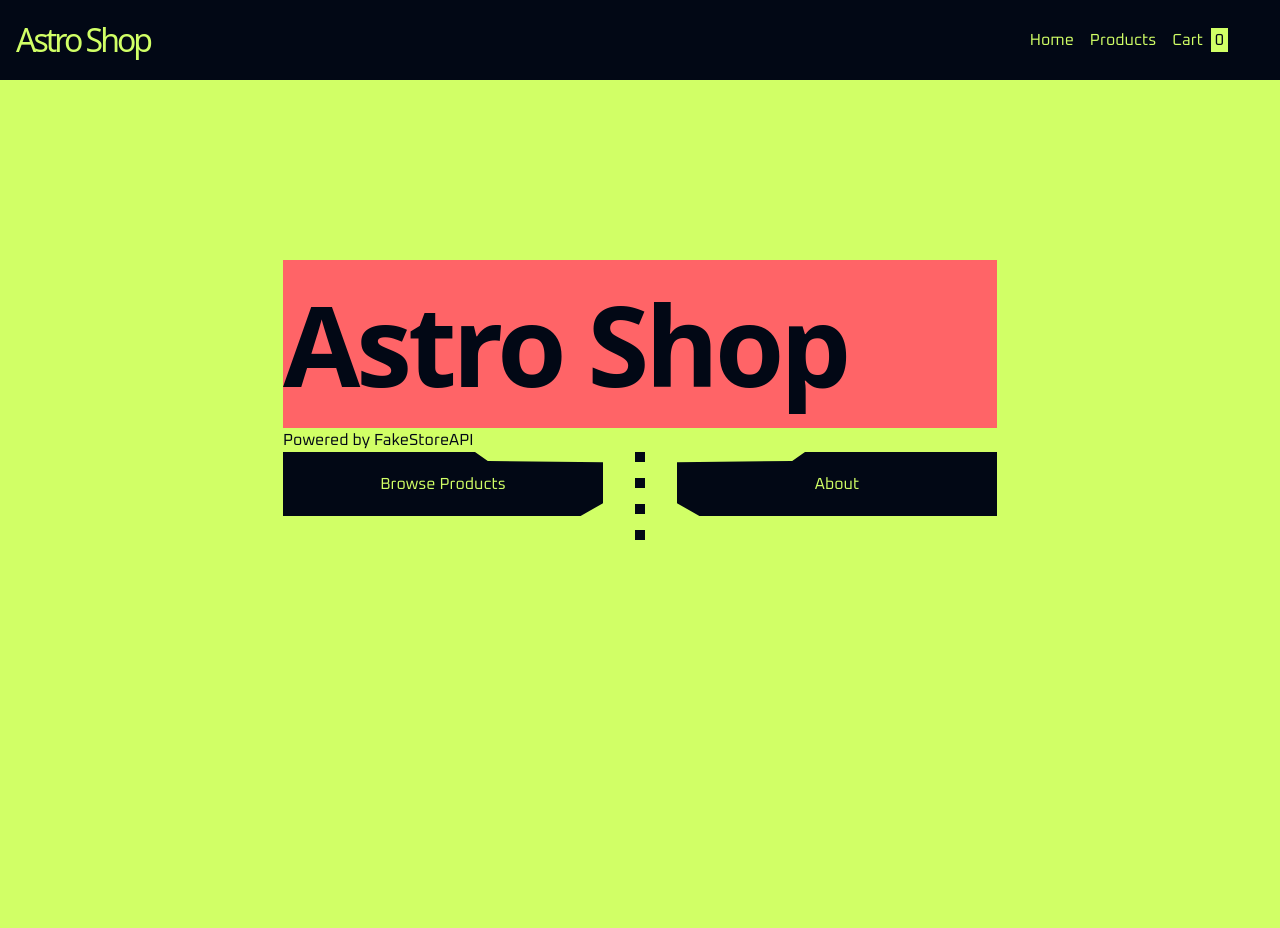
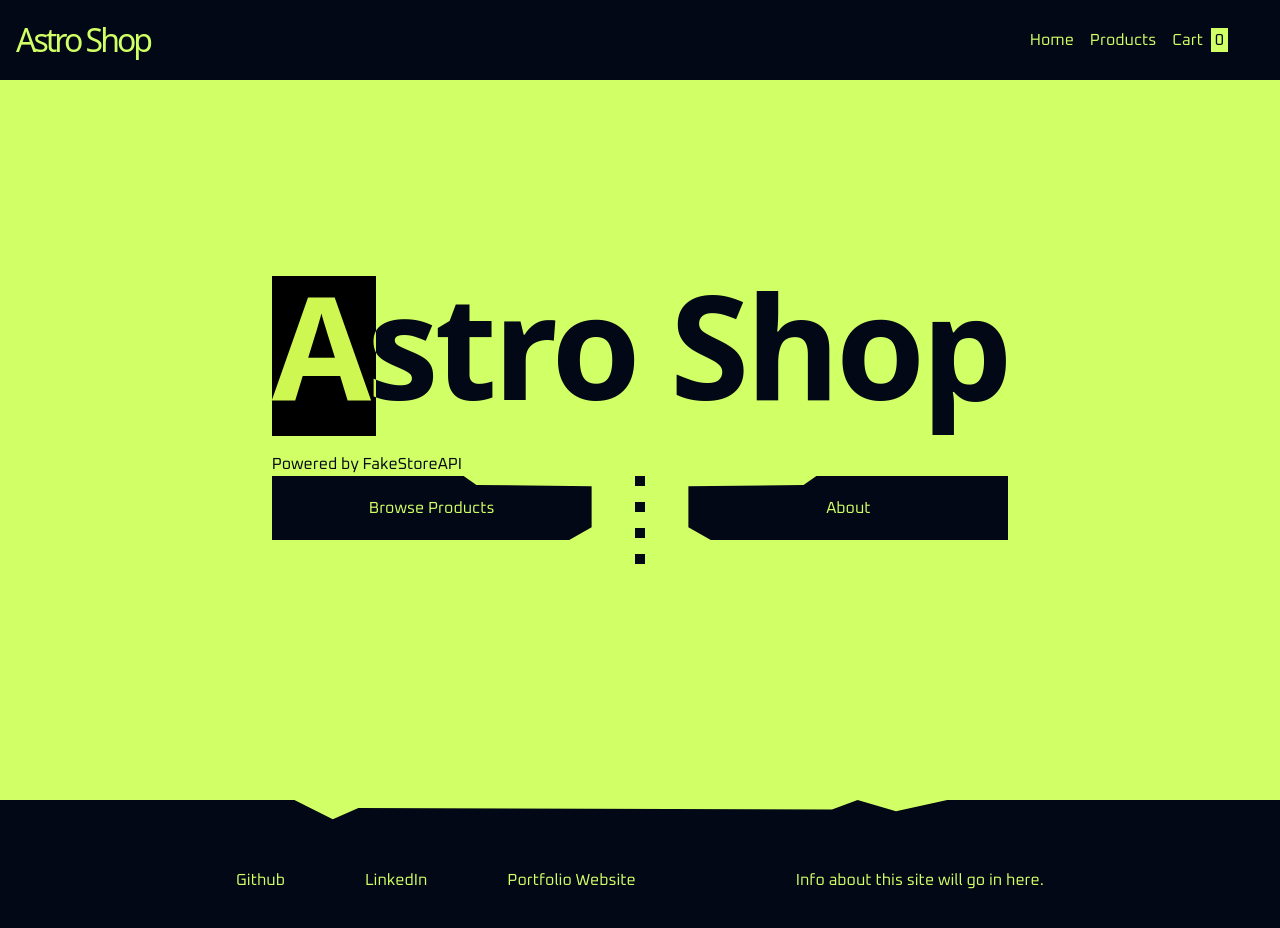
Before and after one commit to Astro-Syn/astro-shop, an Angular app: page / in a window 1280 px wide. Shown: the top 928 px of the page. Before the commit the page ends 800 px from the top, so only its background shows below. Built offline with nearby package versions, Linux system fonts and the light colour scheme; a web font is replaced by a local one.

Commit message:
add footer

```diff
--- a/src/app/app.component.css
+++ b/src/app/app.component.css
@@ -0,0 +1,9 @@
+.main {
+    min-height: 100vh;
+    display: flex;
+    flex-direction: column;
+}
+
+.page-content {
+    flex: 1;
+}
--- a/src/app/app.component.html
+++ b/src/app/app.component.html
@@ -1,5 +1,9 @@
 <main class="main">
   <app-navbar></app-navbar>
-  <router-outlet></router-outlet>
 
+  <main class="page-content">
+    <router-outlet></router-outlet>
+  </main>
+
+  <app-footer></app-footer>
 </main>
--- a/src/app/app.component.ts
+++ b/src/app/app.component.ts
@@ -1,12 +1,12 @@
 import { Component } from '@angular/core';
 import { RouterOutlet } from '@angular/router';
 import { NavbarComponent } from "./components/navbar/navbar.component";
-
+import { FooterComponent } from './components/footer/footer.component';
 
 @Component({
   selector: 'app-root',
   standalone: true,
-  imports: [RouterOutlet, NavbarComponent],
+  imports: [RouterOutlet, NavbarComponent, FooterComponent],
   templateUrl: './app.component.html',
   styleUrls: ['./app.component.css']
 })
--- /dev/null
+++ b/src/app/components/footer/footer.component.css
@@ -0,0 +1,20 @@
+.footer {
+    position: sticky;
+    bottom: 0;
+    width: 100%;
+    height: 10em;
+    background: var(--secondary-col);
+    color: var(--main-col);
+    display: flex;
+    flex-direction: row;
+    justify-content: center;
+    align-items: center;
+    gap: 10em;
+    clip-path: polygon(0 0, 17% 0, 23% 0, 26% 12%, 28% 5%, 65% 6%, 67% 0, 70% 7%, 74% 0, 100% 0, 100% 100%, 0 100%);
+}
+
+.links-container {
+    display: flex;
+    flex-direction: row;
+    gap: 5em;
+}
--- /dev/null
+++ b/src/app/components/footer/footer.component.html
@@ -0,0 +1,11 @@
+<div class="footer">
+    <div class="links-container">
+        <p>Github</p>
+        <p>LinkedIn</p>
+        <p>Portfolio Website</p>
+    </div>
+
+    <div>
+        Info about this site will go in here.
+    </div>
+</div>
--- a/src/app/pages/home/home.component.css
+++ b/src/app/pages/home/home.component.css
@@ -8,9 +8,29 @@
     overflow: hidden;
 }
 
+
+.home-title {
+    display: flex;
+    justify-content: center;
+    align-items: center;
+    position: relative;
+}
+
+.home-title::before {
+    position: absolute;
+    content: "";
+    width: 6.5em;
+    height: 10em;
+    background: var(--main-col);
+    bottom: 1em;
+    left: 0;
+     mix-blend-mode: difference;
+
+}
+
 .home-title h2 {
     font-family: "Rubik Iso", system-ui, monospace;
-    font-size: 7em;
+    font-size: 9em;
     font-weight: bold;
     letter-spacing: -4px;
 }
@@ -32,10 +52,17 @@
 }
 
 .home-button-container button {
-       width: 20em;
+    width: 20em;
     height: 4em;
     background: var(--secondary-col);
     color: var(--main-col);
+    transition: 0.3s ease-in-out;
+}
+
+.home-button-container button:hover {
+    letter-spacing: 1px;
+    cursor: pointer;
+    background: rgba(0, 0, 0, 0.872);
 }
 
 .home-button-container button:first-child{
@@ -61,3 +88,31 @@ clip-path: polygon(60% 0, 64% 14%, 100% 16%, 100% 80%, 93% 100%, 0 100%, 0 0);
     height: 10px;
     background: var(--secondary-col);
 }
+
+
+.modal-backdrop {
+    position: fixed;
+    top: 0;
+    left: 0;
+    width: 100%;
+    height: 100%;
+    background: rgba(0,0,0,0.7);
+
+    display: flex;
+    justify-content: center;
+    align-items: center;
+    z-index: 999;
+}
+
+.modal {
+    background: var(--secondary-col);
+    color: var(--main-col);
+    display: flex;
+    flex-direction: column;
+    justify-content: space-between;
+    align-items: center;
+    padding: 2em;
+    width: 30em;
+    height: 30em;
+   clip-path: polygon(0 11%, 11% 0, 100% 0, 100% 89%, 89% 100%, 0 100%);
+}
--- a/src/app/pages/home/home.component.html
+++ b/src/app/pages/home/home.component.html
@@ -1,7 +1,7 @@
 <div class="home-wrapper ">
 
 <div class="middle-attraction">
-  <div class="home-title bg-red-400">
+  <div class="home-title">
       <h2>Astro Shop</h2>
   </div>
   <div>
@@ -10,7 +10,13 @@
 
 
   <div class="home-button-container">
-     <button>Browse Products</button>
+
+     <button>
+      <a routerLink="/products">
+        Browse Products
+      </a>
+
+    </button>
 
     <div class="button-deco-box-wrapper">
         <div></div>
@@ -19,8 +25,28 @@
         <div></div>
     </div>
 
-  <button >About</button>
+  <button (click)="openAbout()">About</button>
+    <div class="modal-backdrop" *ngIf="showAbout">
+    <div class="modal">
+      <h2>About Astro Market</h2>
+
+
+      <p>
+      Astro Market is a demo e-commerce app built with Angular using the Fake Store API.
+    </p>
+
+    <p>
+      It focuses on routing, components, and API integration.
+    </p>
+
+    <button (click)="closeAbout()">x</button>
+    </div>
+
+  </div>
+
   </div>
 
 </div>
+
+
 </div>
--- a/src/app/pages/home/home.component.ts
+++ b/src/app/pages/home/home.component.ts
@@ -1,12 +1,22 @@
 import { Component } from '@angular/core';
+import { RouterLink } from "@angular/router";
+import { CommonModule } from '@angular/common';
 
 @Component({
   selector: 'app-home',
   standalone: true,
-  imports: [],
+  imports: [RouterLink, CommonModule],
   templateUrl: './home.component.html',
   styleUrls: ['./home.component.css']
 })
 export class HomeComponent {
+  showAbout = false;
 
+  openAbout(){
+    this.showAbout = true;
+  }
+
+  closeAbout(){
+    this.showAbout = false;
+  }
 }
```
Also changed, not shown: src/app/components/footer/footer.component.ts (added, +11 -0 lines), 1 other file (tests, documents, lock files or other folders).
